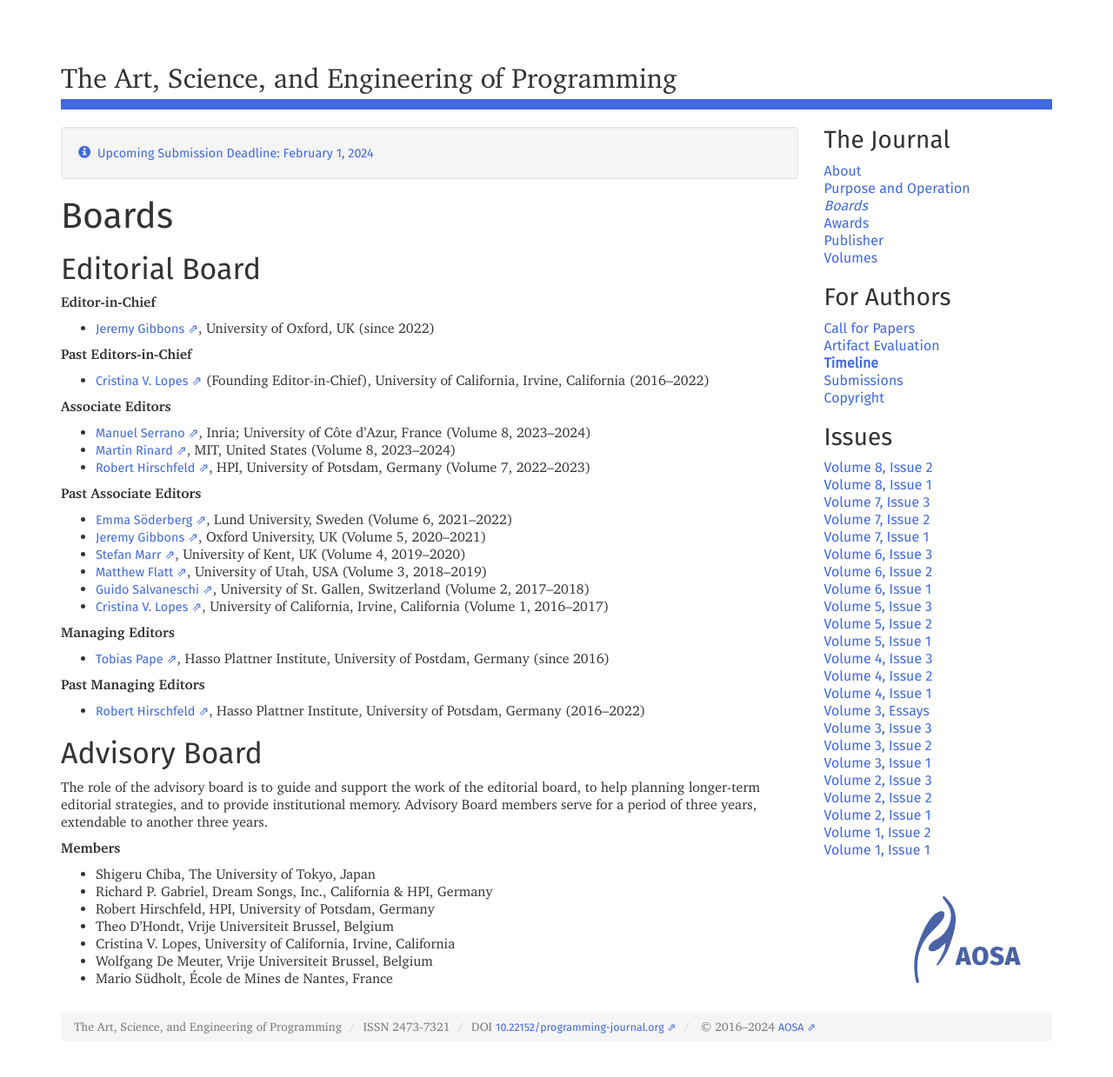
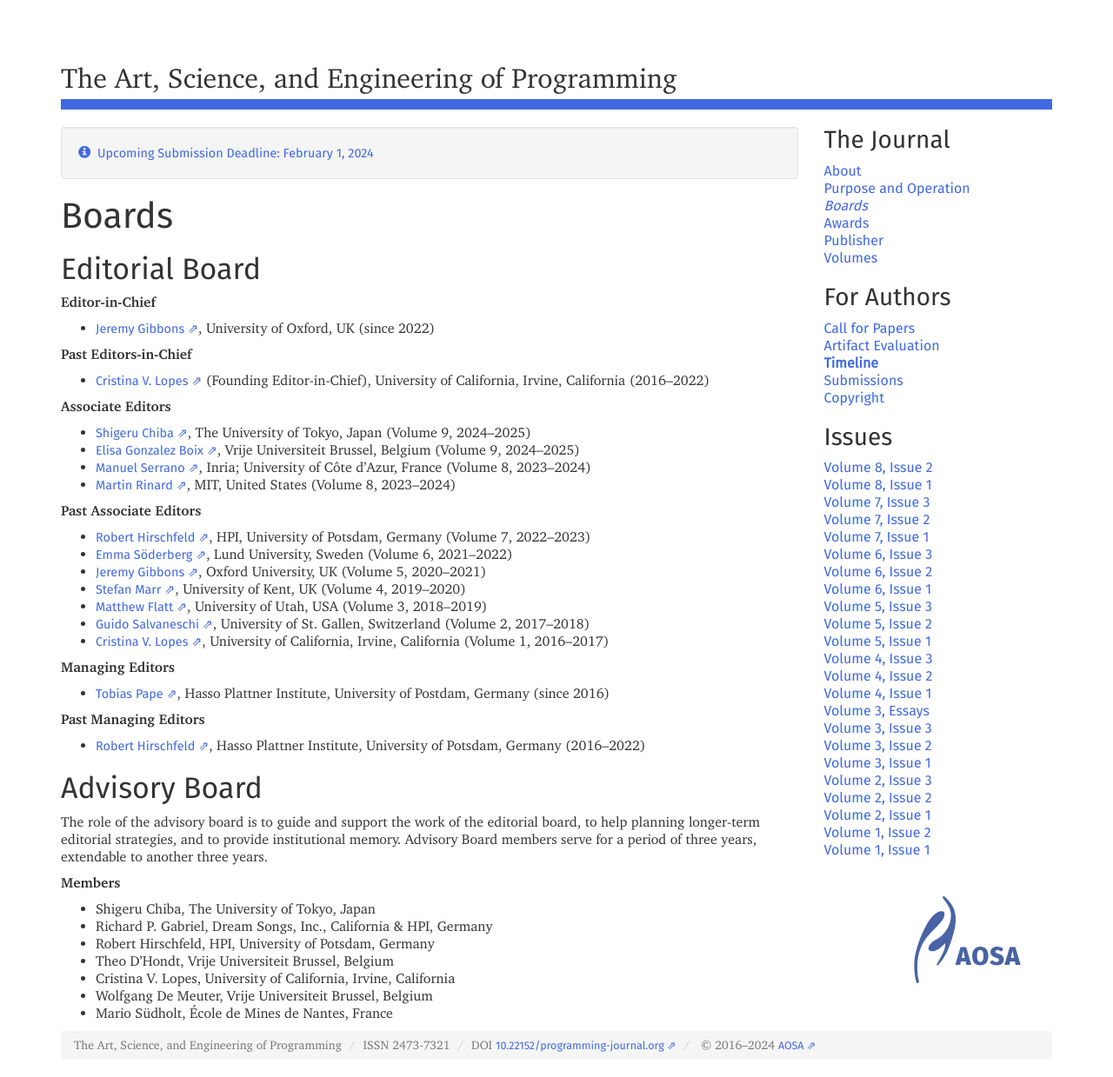
Before and after one commit to programming-journal/programming-journal.github.io, a Jekyll site: the page built from boards/index.markdown, in a window 1280 px wide. Shown: the whole page at 87% size. Built offline with Jekyll 4.4.1, drawn with Linux system fonts in a browser that asks for light colours; before the commit the page ends 1218 px from its top, so only the background shows below that.

Commit message:
Adds Associate Editors of Volume 9

```diff
--- a/boards/index.markdown
+++ b/boards/index.markdown
@@ -16,12 +16,14 @@ order: 500
 
 **Associate Editors**
 
+* [Shigeru Chiba](https://www.csg.ci.i.u-tokyo.ac.jp/en/), The University of Tokyo, Japan (Volume 9, 2024–2025)
+* [Elisa Gonzalez Boix](https://soft.vub.ac.be/disco/elisa/), Vrije Universiteit Brussel, Belgium (Volume 9, 2024–2025)
 * [Manuel Serrano](http://www-sop.inria.fr/members/Manuel.Serrano/), Inria; University of Côte d'Azur, France (Volume 8, 2023–2024)
 * [Martin Rinard](https://people.csail.mit.edu/rinard/), MIT, United States (Volume 8, 2023–2024)
-* [Robert Hirschfeld](https://www.hpi.uni-potsdam.de/swa/people/hirschfeld/), HPI, University of Potsdam, Germany (Volume 7, 2022–2023)
 
 **Past Associate Editors**
 
+* [Robert Hirschfeld](https://www.hpi.uni-potsdam.de/swa/people/hirschfeld/), HPI, University of Potsdam, Germany (Volume 7, 2022–2023)
 * [Emma Söderberg](https://cs.lth.se/emma-soderberg/), Lund University, Sweden (Volume 6, 2021–2022)
 * [Jeremy Gibbons](http://www.cs.ox.ac.uk/jeremy.gibbons/), Oxford University, UK (Volume 5, 2020–2021)
 * [Stefan Marr](https://www.cs.kent.ac.uk/people/staff/sm951/), University of Kent, UK (Volume 4, 2019–2020)
```
